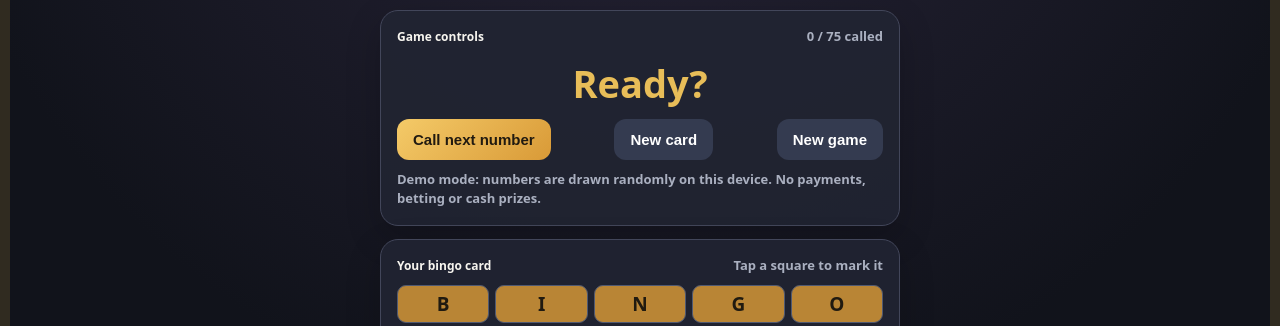
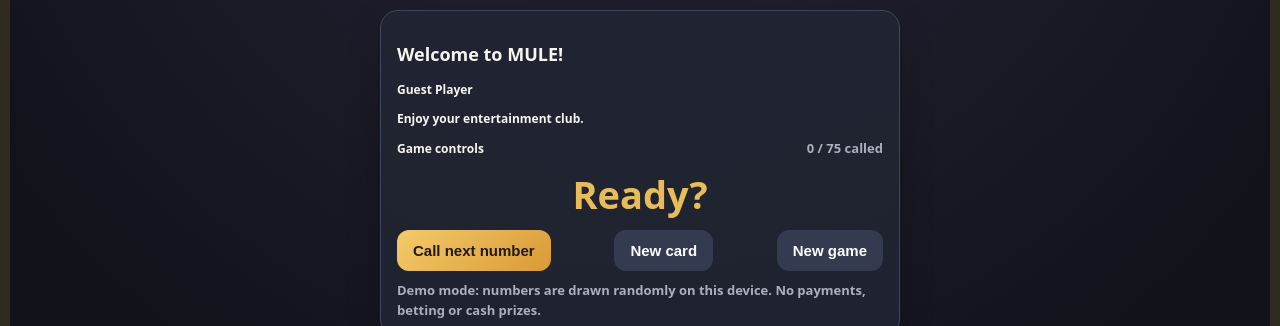
Before and after one commit to mulugdeyhualemu-del/mule-bingo, a plain HTML site: page index.html in a window 1280 px wide. Shown: the part 297-623 px from the top of the page. Drawn offline with Linux system fonts and the light colour scheme.

Commit message:
Update index.html

```diff
--- a/index.html
+++ b/index.html
@@ -31,7 +31,11 @@ footer{text-align:center;color:#858b9c;font-size:12px;padding:16px}
  <h1>MULE BINGO</h1>
  <div class="sub">መዝናኛ ክበብ · Free-play demo</div>
 </header>
-<section class="panel">
+<section class="panel"><section class="welcome">
+  <h2>Welcome to MULE!</h2>
+  <p id="playerName">Guest Player</p>
+  <p>Enjoy your entertainment club.</p>
+</section>
  <div class="row"><strong>Game controls</strong><span class="hint" id="count">0 / 75 called</span></div>
  <div class="ball" id="current">Ready?</div>
  <div class="row">
```
